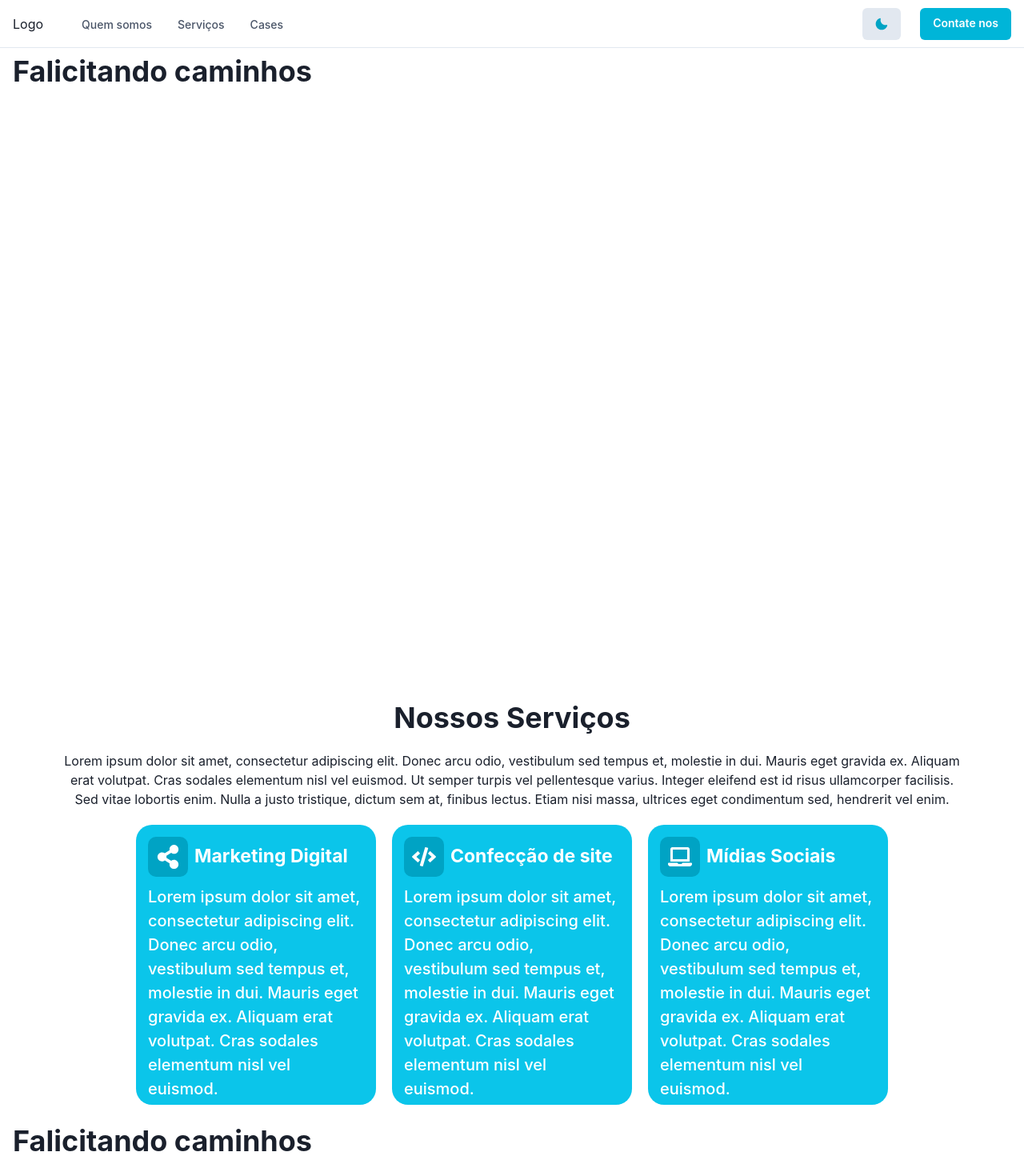
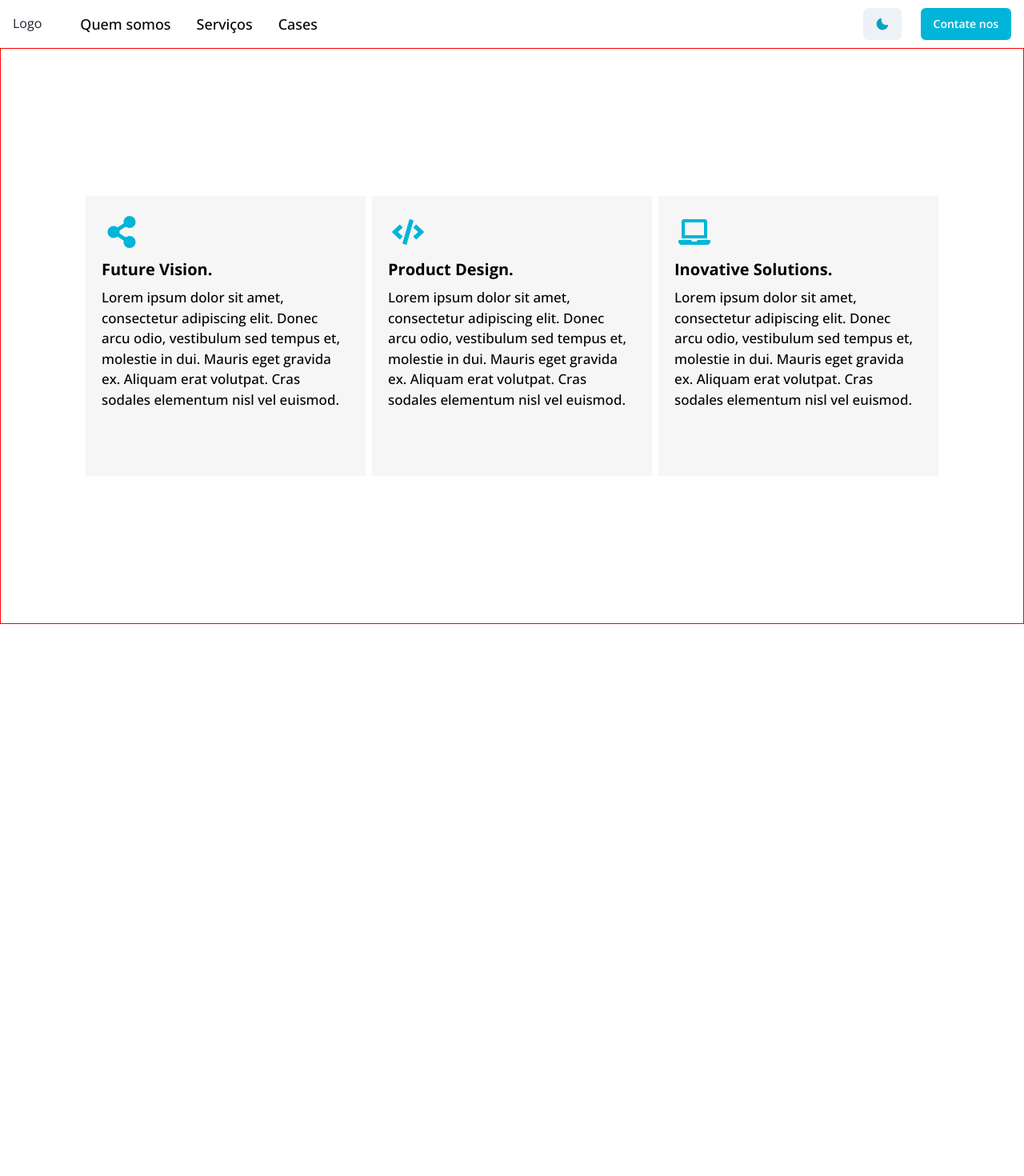
Before and after one commit to guga0712/easy-company, a Next.js app: page / in a window 1280 px wide. Shown: the top 1470 px of the page at 80% size. After the commit the page ends 800 px from the top, so only its background shows below. Built offline with nearby package versions, Linux system fonts and the light colour scheme.

Commit message:
added values and tested animations

```diff
--- a/src/components/Navbar/index.tsx
+++ b/src/components/Navbar/index.tsx
@@ -32,14 +32,12 @@ export default function WithSubnavigation() {
     return (
         <Box>
             <Flex
-                bg={useColorModeValue('white', 'gray.800')}
+                bg={useColorModeValue('white', 'black')}
                 color={useColorModeValue('gray.600', 'white')}
                 minH={'60px'}
                 py={{ base: 2 }}
                 px={{ base: 4 }}
                 borderBottom={1}
-                borderStyle={'solid'}
-                borderColor={useColorModeValue('gray.200', 'gray.700')}
                 align={'center'}>
                 <Flex
                     flex={{ base: 1, md: 'auto' }}
@@ -72,7 +70,7 @@ export default function WithSubnavigation() {
                     justify={'flex-end'}
                     direction={'row'}
                     spacing={6}>
-                    <Button onClick={toggleColorMode} bg={useColorModeValue('gray.200', 'gray.700')} >
+                    <Button onClick={toggleColorMode} bg={useColorModeValue('gray.100', 'gray.900')} >
                         {colorMode === 'light' ? <MoonIcon color='cyan.600' /> : <SunIcon color='cyan.600' />}
                     </Button>
                     <Button
@@ -99,8 +97,8 @@ export default function WithSubnavigation() {
 }
 
 const DesktopNav = () => {
-    const linkColor = useColorModeValue('gray.600', 'gray.200');
-    const linkHoverColor = useColorModeValue('cyan.600', 'cyan.300');
+    const linkColor = useColorModeValue('black', 'white');
+    const linkHoverColor = 'cyan.500';
     const popoverContentBgColor = useColorModeValue('white', 'gray.800');
 
     return (
@@ -112,7 +110,7 @@ const DesktopNav = () => {
                             <Link
                                 p={2}
                                 href={navItem.href ?? '#'}
-                                fontSize={'sm'}
+                                fontSize={'lg'}
                                 fontWeight={500}
                                 color={linkColor}
                                 _hover={{
@@ -182,7 +180,7 @@ const DesktopSubNav = ({ label, href, subLabel }: NavItem) => {
 const MobileNav = () => {
     return (
         <Stack
-            bg={useColorModeValue('white', 'gray.800')}
+            bg={useColorModeValue('white', 'black')}
             p={4}
             display={{ md: 'none' }}>
             {NAV_ITEMS.map((navItem) => (
--- a/src/components/Presentation/index.tsx
+++ b/src/components/Presentation/index.tsx
@@ -1,13 +1,40 @@
-import { Flex, Heading } from "@chakra-ui/react";
+import { Flex, Heading, ScaleFade, Stack, useColorModeValue, keyframes, chakra, shouldForwardProp, calc } from "@chakra-ui/react";
+import { isValidMotionProp, motion } from "framer-motion";
+import { FaShareAlt, FaCode, FaLaptop } from "react-icons/fa";
+import Value from "../Value";
 
 export default function Presentation() {
+    const Animation = chakra(motion.div, {
+        shouldForwardProp: (prop) => isValidMotionProp(prop) || shouldForwardProp(prop),
+    });
     return (
         <Flex
-            py={{ base: 2 }}
+            py={{ base: 0 }}
             px={{ base: 4 }}
-            h='100vh'
+            h={{ base: 'fit-content', md: '90vh' }}
+            overflow='hidden'
+            bg={useColorModeValue('white', 'black')}
+            justifyContent='center'
+            alignItems='center'
+            border='1px solid red'
         >
-            <Heading >Falicitando caminhos</Heading>
+            <Animation
+                animate={{
+                    // scale: [0, 1],
+                    translate: ['200%', '0%'],
+                    opacity: [0, 1]
+                }}
+                // @ts-ignore no problem in operation, although type error appears.
+                transition={{
+                    duration: 1,
+                    ease: "easeInOut",
+                }}>
+                <Stack direction={{ base: 'column', md: 'row' }}>
+                    <Value icon={FaShareAlt} title={"Future Vision."} resume="Lorem ipsum dolor sit amet, consectetur adipiscing elit. Donec arcu odio, vestibulum sed tempus et, molestie in dui. Mauris eget gravida ex. Aliquam erat volutpat. Cras sodales elementum nisl vel euismod." delay={200} />
+                    <Value icon={FaCode} title={"Product Design."} resume="Lorem ipsum dolor sit amet, consectetur adipiscing elit. Donec arcu odio, vestibulum sed tempus et, molestie in dui. Mauris eget gravida ex. Aliquam erat volutpat. Cras sodales elementum nisl vel euismod." delay={400} />
+                    <Value icon={FaLaptop} title={"Inovative Solutions."} resume="Lorem ipsum dolor sit amet, consectetur adipiscing elit. Donec arcu odio, vestibulum sed tempus et, molestie in dui. Mauris eget gravida ex. Aliquam erat volutpat. Cras sodales elementum nisl vel euismod." delay={600} />
+                </Stack>
+            </Animation>
         </Flex>
     )
 }
--- a/src/components/Services/index.tsx
+++ /dev/null
@@ -1,27 +0,0 @@
-import { Flex, Heading, HStack, Text, Stack, useColorMode, useColorModeValue } from "@chakra-ui/react";
-import { useEffect } from "react";
-import { FaAccessibleIcon, FaCode, FaLaptop, FaLaptopCode, FaShareAlt } from "react-icons/fa";
-import Service from "./service";
-import AOS from "aos";
-import "aos/dist/aos.css";
-
-export default function Services() {
-
-    return (
-        <Flex
-            py={{ base: 4 }}
-            px={{ base: 20 }}
-            direction='column'
-            alignItems='center'
-            gap='20px'
-        >
-            <Heading>Nossos Serviços</Heading>
-            <Text textAlign='center'>Lorem ipsum dolor sit amet, consectetur adipiscing elit. Donec arcu odio, vestibulum sed tempus et, molestie in dui. Mauris eget gravida ex. Aliquam erat volutpat. Cras sodales elementum nisl vel euismod. Ut semper turpis vel pellentesque varius. Integer eleifend est id risus ullamcorper facilisis. Sed vitae lobortis enim. Nulla a justo tristique, dictum sem at, finibus lectus. Etiam nisi massa, ultrices eget condimentum sed, hendrerit vel enim.</Text>
-            <Stack direction={{ base: "column", lg: "row" }} gap='20px'>
-                <Service icon={FaShareAlt} title={"Marketing Digital"} resume="Lorem ipsum dolor sit amet, consectetur adipiscing elit. Donec arcu odio, vestibulum sed tempus et, molestie in dui. Mauris eget gravida ex. Aliquam erat volutpat. Cras sodales elementum nisl vel euismod." delay={200} />
-                <Service icon={FaCode} title={"Confecção de site"} resume="Lorem ipsum dolor sit amet, consectetur adipiscing elit. Donec arcu odio, vestibulum sed tempus et, molestie in dui. Mauris eget gravida ex. Aliquam erat volutpat. Cras sodales elementum nisl vel euismod." delay={400} />
-                <Service icon={FaLaptop} title={"Mídias Sociais"} resume="Lorem ipsum dolor sit amet, consectetur adipiscing elit. Donec arcu odio, vestibulum sed tempus et, molestie in dui. Mauris eget gravida ex. Aliquam erat volutpat. Cras sodales elementum nisl vel euismod." delay={600} />
-            </Stack>
-        </Flex>
-    )
-}
--- a/src/components/Services/service.tsx
+++ /dev/null
@@ -1,44 +0,0 @@
-import { Box, Flex, Heading, Text, HStack, Icon, useColorModeValue, VStack } from "@chakra-ui/react";
-import Aos from "aos";
-import { ReactFragment, ReactNode, useEffect } from "react";
-import { IconType } from "react-icons";
-import { JsxElement } from "typescript";
-
-interface ServiceProps {
-    icon: IconType;
-    title: string;
-    resume: string;
-    delay: number;
-}
-
-export default function Service({ icon, title, resume, delay }: ServiceProps) {
-    useEffect(() => {
-        Aos.init();
-        Aos.refresh();
-    }, []);
-    {
-        return (
-            <Box
-                w='300px'
-                h='350px'
-                // border='1px solid green'
-                borderRadius='20px'
-                // bg={useColorModeValue('cyan.300', 'cyan.500')}
-                bg='cyan.400'
-                padding='15px'
-                // color={useColorModeValue('cyan.800', 'white')}
-                color='white'
-                data-aos="fade-up"
-                data-aos-delay={delay}
-            >
-                <Flex direction='column' gap='10px'>
-                    <HStack>
-                        <Icon as={icon} color='white' fontSize='50px' bg='cyan.600' p='10px' borderRadius='10px' />
-                        <Heading fontSize={'23px'}>{title}</Heading>
-                    </HStack>
-                    <Text fontSize='20px' fontWeight='500'>{resume}</Text>
-                </Flex>
-            </Box >
-        )
-    }
-}
--- /dev/null
+++ b/src/components/Value/index.tsx
@@ -0,0 +1,40 @@
+import { Box, Flex, Heading, Text, HStack, Icon, useColorModeValue } from "@chakra-ui/react";
+import Aos from "aos";
+import { useEffect } from "react";
+import { IconType } from "react-icons";
+
+interface ValueProps {
+    icon: IconType;
+    title: string;
+    resume: string;
+    delay: number;
+}
+
+export default function Value({ icon, title, resume, delay }: ValueProps) {
+    useEffect(() => {
+        Aos.init();
+        Aos.refresh();
+    }, []);
+    {
+        return (
+            <Box
+                w='350px'
+                h='350px'
+                bg={useColorModeValue('#f6f6f6', '#101010')}
+                padding='15px'
+                color={useColorModeValue('black', 'white')}
+                data-aos="fade-up"
+                data-aos-delay={delay}
+                p='20px'
+            >
+                <Flex direction='column' gap='10px'>
+                    <HStack>
+                        <Icon as={icon} color='cyan.500' fontSize='50px' p='5px' borderRadius='10px' />
+                    </HStack>
+                    <Heading fontSize={'20px'}>{title}</Heading>
+                    <Text fontSize='17px' fontWeight='500'>{resume}</Text>
+                </Flex>
+            </Box >
+        )
+    }
+}
--- a/src/pages/_document.tsx
+++ b/src/pages/_document.tsx
@@ -6,7 +6,7 @@ export default function Document() {
       <Head>
         <link rel="preconnect" href="https://fonts.googleapis.com" />
         <link rel="preconnect" href="https://fonts.gstatic.com" />
-        <link href="https://fonts.googleapis.com/css2?family=Poppins:ital,wght@0,100;0,200;0,300;0,400;0,500;0,600;0,700;0,800;0,900;1,100;1,200;1,300;1,400;1,500;1,600;1,700;1,800;1,900&display=swap" rel="stylesheet" />
+        <link href="https://fonts.googleapis.com/css2?family=Open+Sans:ital,wght@0,100;0,200;0,300;0,400;0,500;0,600;0,700;0,800;0,900;1,100;1,200;1,300;1,400;1,500;1,600;1,700;1,800;1,900&display=swap" rel="stylesheet" />
       </Head>
       <body>
         <Main />
--- a/src/pages/index.tsx
+++ b/src/pages/index.tsx
@@ -1,14 +1,11 @@
 import Navbar from "@/components/Navbar";
 import Presentation from "@/components/Presentation";
-import Services from "@/components/Services";
 
 export default function Home() {
   return (
     <>
       <Navbar />
       <Presentation />
-      <Services />
-      <Presentation />
     </>
   )
 }
--- a/src/styles/theme.ts
+++ b/src/styles/theme.ts
@@ -1,21 +1,12 @@
 import { extendTheme } from '@chakra-ui/react'
 
-// 2. Add your color mode config
-const config = {
-    initialColorMode: 'light',
-    useSystemColorMode: false,
-    styles: {
-        global: {
-            body: {
-                bg: 'gray.50',
-                color: 'gray.800'
-            }
-        }
+export const theme = extendTheme({
+    config: {
+        initialColorModel: "dark",
+        useSystemColorMode: true,
     },
     fonts: {
-        heading: 'Poppins',
-        body: 'Poppins',
+        heading: 'Open Sans',
+        body: 'Open Sans'
     }
-}
-
-export const theme = extendTheme({ config })
+})
```
Also changed, not shown: 1 other file (tests, documents, lock files or other folders).
